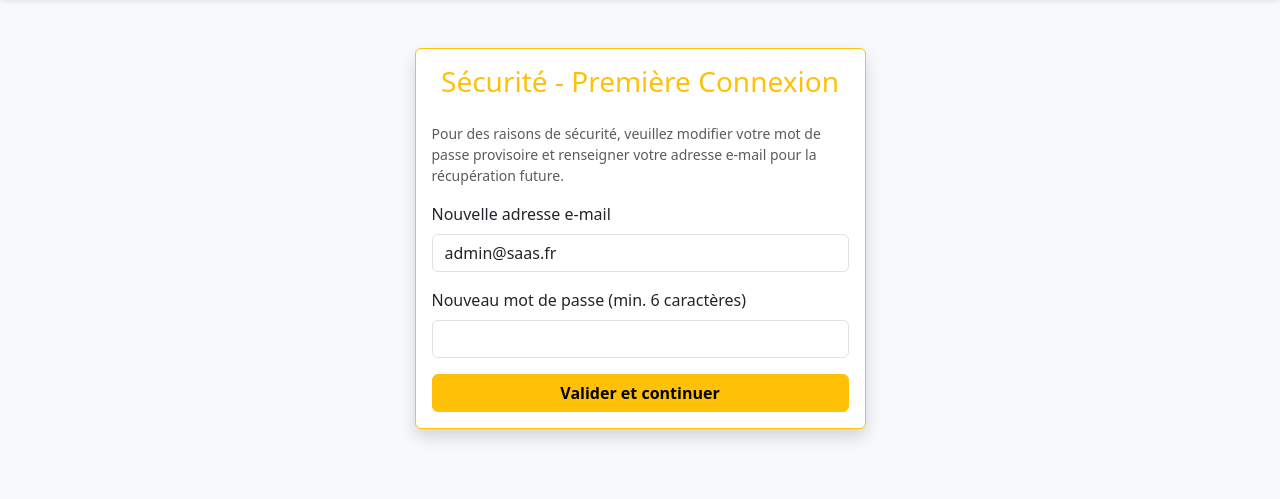
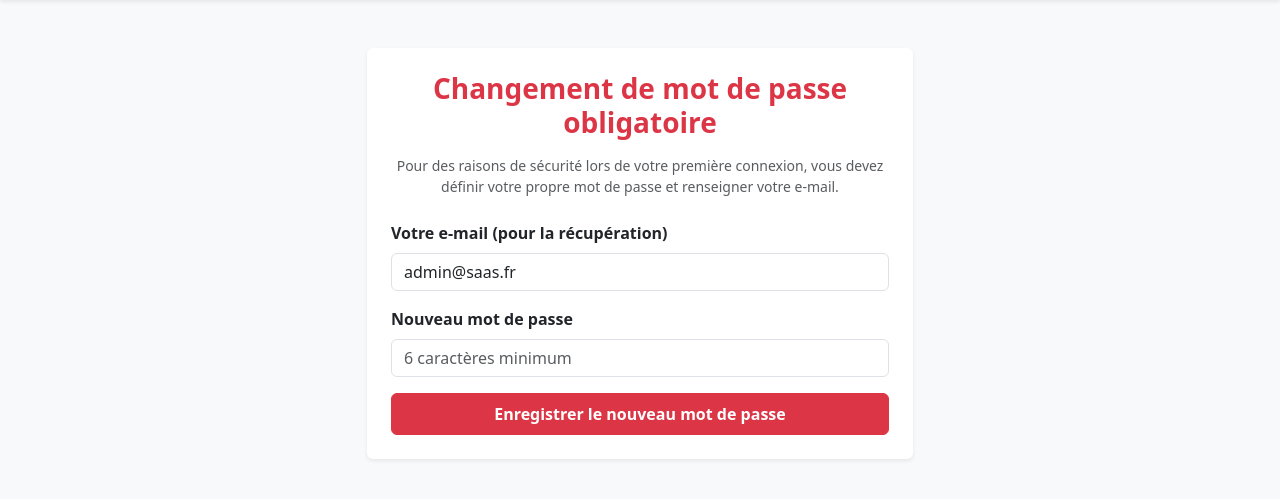
Before and after one commit to Ivar1er/caserne-jsp, a Flask app: page /change-password in a window 1280 px wide. Shown: the part 56-555 px from the top of the page. Run offline with Flask 3, Linux system fonts and the light colour scheme; a user stored in the database is signed in.

Commit message:
Fix champ new_password dans change_password.html

```diff
--- a/templates/change_password.html
+++ b/templates/change_password.html
@@ -1,21 +1,36 @@
 {% extends "base.html" %}
 {% block content %}
-<div class="row justify-content-center mt-5">
-    <div class="col-md-5">
-        <div class="card shadow border-warning">
-            <div class="card-body">
-                <h3 class="text-center mb-4 text-warning">Sécurité - Première Connexion</h3>
-                <p class="text-muted small">Pour des raisons de sécurité, veuillez modifier votre mot de passe provisoire et renseigner votre adresse e-mail pour la récupération future.</p>
+<div class="row justify-content-center">
+    <div class="col-md-6">
+        <div class="card shadow-sm border-0 mt-4">
+            <div class="card-body p-4">
+                <h3 class="text-center text-danger fw-bold mb-3">Changement de mot de passe obligatoire</h3>
+                <p class="text-muted text-center small mb-4">
+                    Pour des raisons de sécurité lors de votre première connexion, vous devez définir votre propre mot de passe et renseigner votre e-mail.
+                </p>
+
+                <!-- Messages Flash -->
+                {% with messages = get_flashed_messages(with_categories=true) %}
+                  {% if messages %}
+                    {% for category, message in messages %}
+                      <div class="alert alert-{{ category }} alert-dismissible fade show" role="alert">
+                        {{ message }}
+                        <button type="button" class="btn-close" data-bs-dismiss="alert" aria-label="Close"></button>
+                      </div>
+                    {% endfor %}
+                  {% endif %}
+                {% endwith %}
+
                 <form method="POST">
                     <div class="mb-3">
-                        <label class="form-label">Nouvelle adresse e-mail</label>
-                        <input type="email" name="email" class="form-control" value="{{ current_user.email or '' }}" required>
+                        <label class="form-label fw-bold">Votre e-mail (pour la récupération)</label>
+                        <input type="email" name="email" class="form-control" value="{{ current_user.email or '' }}" placeholder="exemple@caserne.fr" required>
                     </div>
                     <div class="mb-3">
-                        <label class="form-label">Nouveau mot de passe (min. 6 caractères)</label>
-                        <input type="password" name="new_password" class="form-control" required>
+                        <label class="form-label fw-bold">Nouveau mot de passe</label>
+                        <input type="password" name="new_password" class="form-control" placeholder="6 caractères minimum" minlength="6" required>
                     </div>
-                    <button type="submit" class="btn btn-warning w-100 fw-bold">Valider et continuer</button>
+                    <button type="submit" class="btn btn-danger w-100 fw-bold py-2">Enregistrer le nouveau mot de passe</button>
                 </form>
             </div>
         </div>
```
